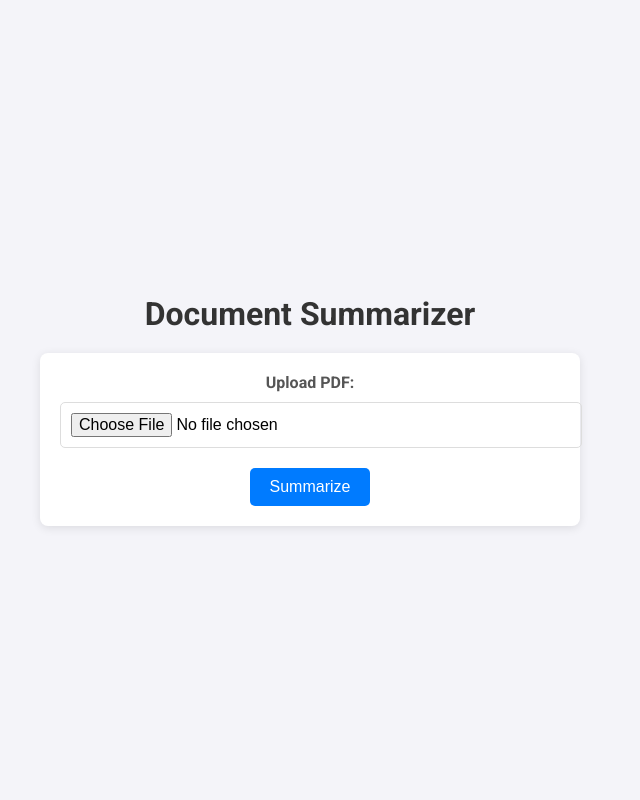
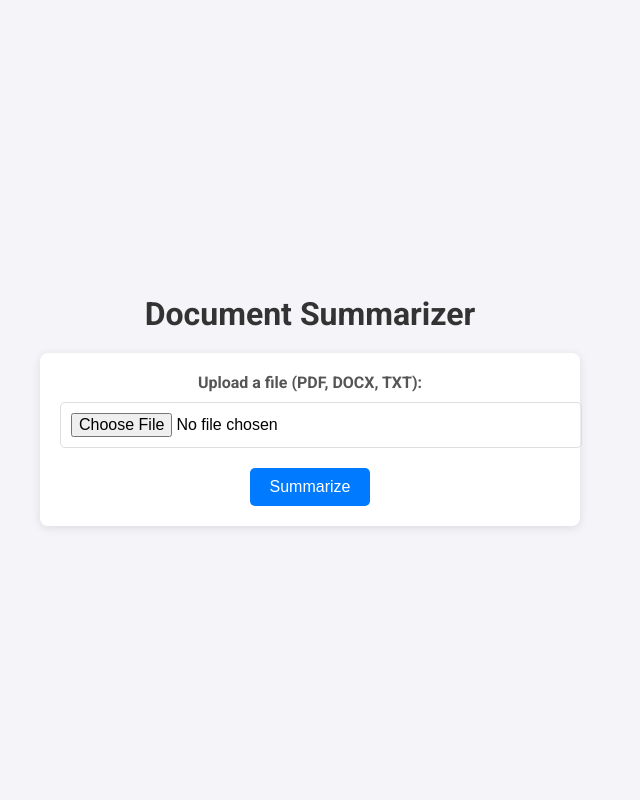
Before and after one commit to plavsic-marko/DocumentSummarizer, a Flask app: page / in a window 1280 px wide. Shown: the whole page, without its empty margins (330-970 px from the left). Run offline with Flask 3, Linux system fonts and the light colour scheme.

```diff
--- a/main.py
+++ b/main.py
@@ -1,5 +1,6 @@
 from flask import Flask, request, render_template
 import fitz  # PyMuPDF for PDF handling
+import docx  # For Word file handling
 from transformers import pipeline
 
 # Initialize Flask app
@@ -7,6 +8,23 @@ app = Flask(__name__)
 
 # Initialize summarizer using a PyTorch model
 summarizer = pipeline("summarization", model="facebook/bart-large-cnn")
+
+# Function to extract text from PDF
+def extract_text_from_pdf(file):
+    pdf_document = fitz.open(stream=file.read(), filetype="pdf")
+    text = ""
+    for page_num in range(len(pdf_document)):
+        page = pdf_document.load_page(page_num)
+        text += page.get_text()
+    return text
+
+# Function to extract text from Word
+def extract_text_from_word(file):
+    doc = docx.Document(file)
+    text = ""
+    for paragraph in doc.paragraphs:
+        text += paragraph.text + "\n"
+    return text
 
 # Function to split text into smaller chunks
 def split_text(text, max_length=1000):
@@ -17,22 +35,27 @@ def split_text(text, max_length=1000):
 def home():
     return render_template('index.html')
 
-# Route for summarizing PDF
+# Route for summarizing documents
 @app.route('/summarize', methods=['POST'])
 def summarize():
     try:
         if 'file' not in request.files:
-            return render_template('index.html', summary="No PDF file uploaded.")
+            return render_template('index.html', summary="No file uploaded.")
 
         file = request.files['file']
-        pdf_document = fitz.open(stream=file.read(), filetype="pdf")
-        original_text = ""
-        for page_num in range(len(pdf_document)):
-            page = pdf_document.load_page(page_num)
-            original_text += page.get_text()
+        filename = file.filename.lower()
+
+        if filename.endswith('.pdf'):
+            text = extract_text_from_pdf(file)
+        elif filename.endswith('.docx'):
+            text = extract_text_from_word(file)
+        elif filename.endswith('.txt'):
+            text = file.read().decode('utf-8')
+        else:
+            return render_template('index.html', summary="Unsupported file format. Please upload a PDF, DOCX, or TXT file.")
 
         # Split text into chunks
-        chunks = split_text(original_text)
+        chunks = split_text(text)
 
         # Summarize each chunk
         summary = ""
@@ -40,7 +63,7 @@ def summarize():
             chunk_summary = summarizer(chunk, max_length=150, min_length=30, do_sample=False)[0]['summary_text']
             summary += chunk_summary + " "
 
-        return render_template('index.html', original_text=original_text, summary=summary)
+        return render_template('index.html', summary=summary)
 
     except Exception as e:
         return render_template('index.html', summary=f"Error: {e}")
--- a/templates/index.html
+++ b/templates/index.html
@@ -15,7 +15,7 @@
             flex-direction: column;
             align-items: center;
             justify-content: center;
-            height: 100vh;
+            min-height: 100vh;
         }
         h1 {
             color: #333;
@@ -76,8 +76,8 @@
 <body>
     <h1>Document Summarizer</h1>
     <form action="/summarize" method="post" enctype="multipart/form-data">
-        <label for="file">Upload PDF:</label>
-        <input type="file" id="file" name="file" accept=".pdf" required>
+        <label for="file">Upload a file (PDF, DOCX, TXT):</label>
+        <input type="file" id="file" name="file" accept=".pdf,.docx,.txt" required>
         <button type="submit">Summarize</button>
     </form>
 
```
Also changed, not shown: README.md, slika10.png (added), slika2.png (deleted).
